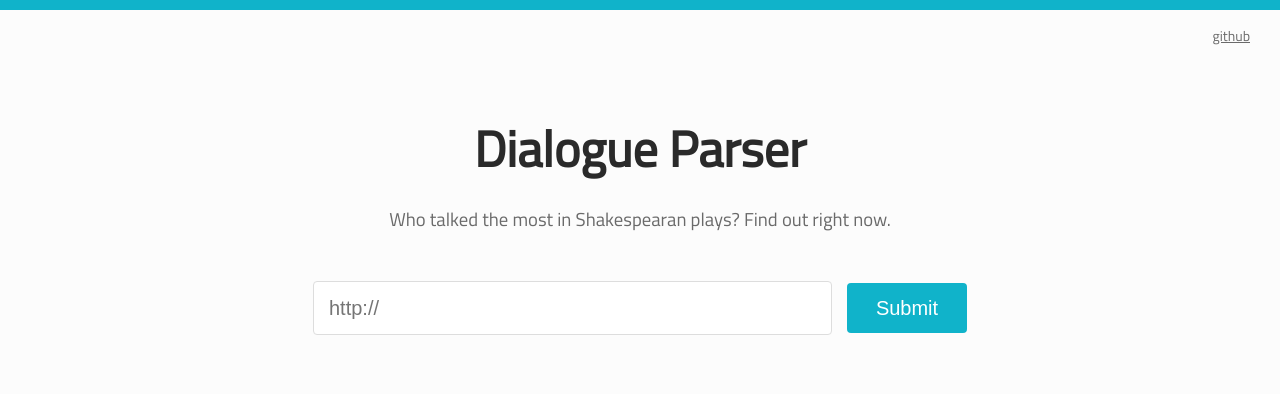
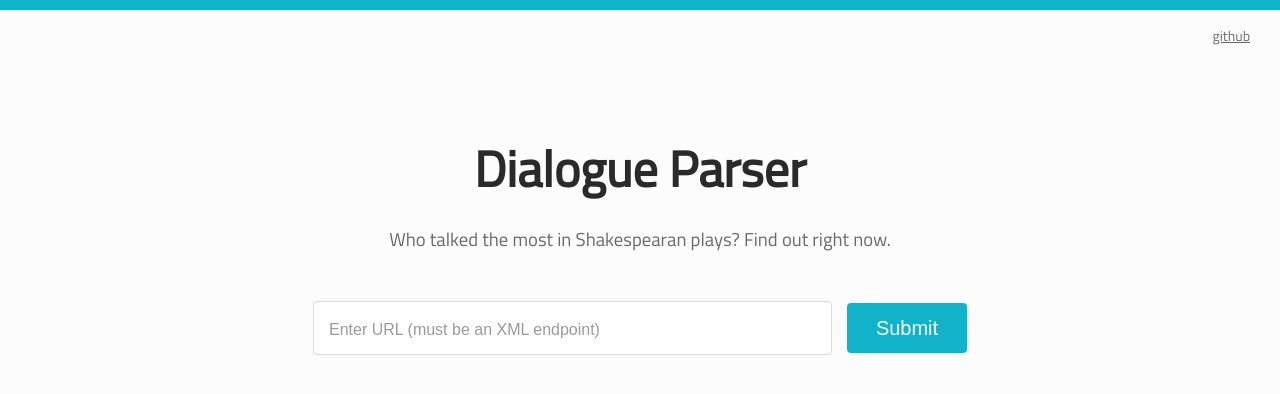
Before and after one commit to anyu/dialogue-parser, a React app: page / in a window 1280 px wide. Shown: the top 394 px of the page. Built offline with nearby package versions, Linux system fonts and the light colour scheme.

Commit message:
(cleanup) Misc cleanup

```diff
--- a/client/src/components/Search.js
+++ b/client/src/components/Search.js
@@ -22,11 +22,11 @@ class Search extends React.Component {
       <div className="search">
         <div className="form_container">
           <form onSubmit={(e)=> this.props.submitURL(this.state.inputURL, e)}>
-            <input type="text" placeholder="http://" onChange={this.captureInput}/>
+            <input type="text" placeholder="Enter URL (must be an XML endpoint)" onChange={this.captureInput}/>
             <button>Submit</button>
           </form>
           { this.props.invalidURL ?
-            <div className="errMsg">Invalid URL format. Please enter a URL starting with http://</div> : null
+            <div className="errMsg">Invalid URL. Please enter an XML endpoint.</div> : null
           }
         </div>
       </div>
--- a/public/assets/styles/styles.css
+++ b/public/assets/styles/styles.css
@@ -40,6 +40,11 @@ input {
   margin-right: 15px;
 }
 
+input::placeholder {
+  color: #9a9a9a;
+  font-size: 16px;
+}
+
 button {
   height: 50px;
   width: 120px;
@@ -66,7 +71,7 @@ li {
 }
 
 .innerContainer {
-  padding: 100px;
+  padding: 120px;
   text-align: center;
 
 }
@@ -102,5 +107,5 @@ li {
   color: #e60000;
   padding-top: 20px;
   position: relative;
-  right: 130px;
+  right: 185px;
 }
```
Also changed, not shown: 1 other file (tests, documents, lock files or other folders).
